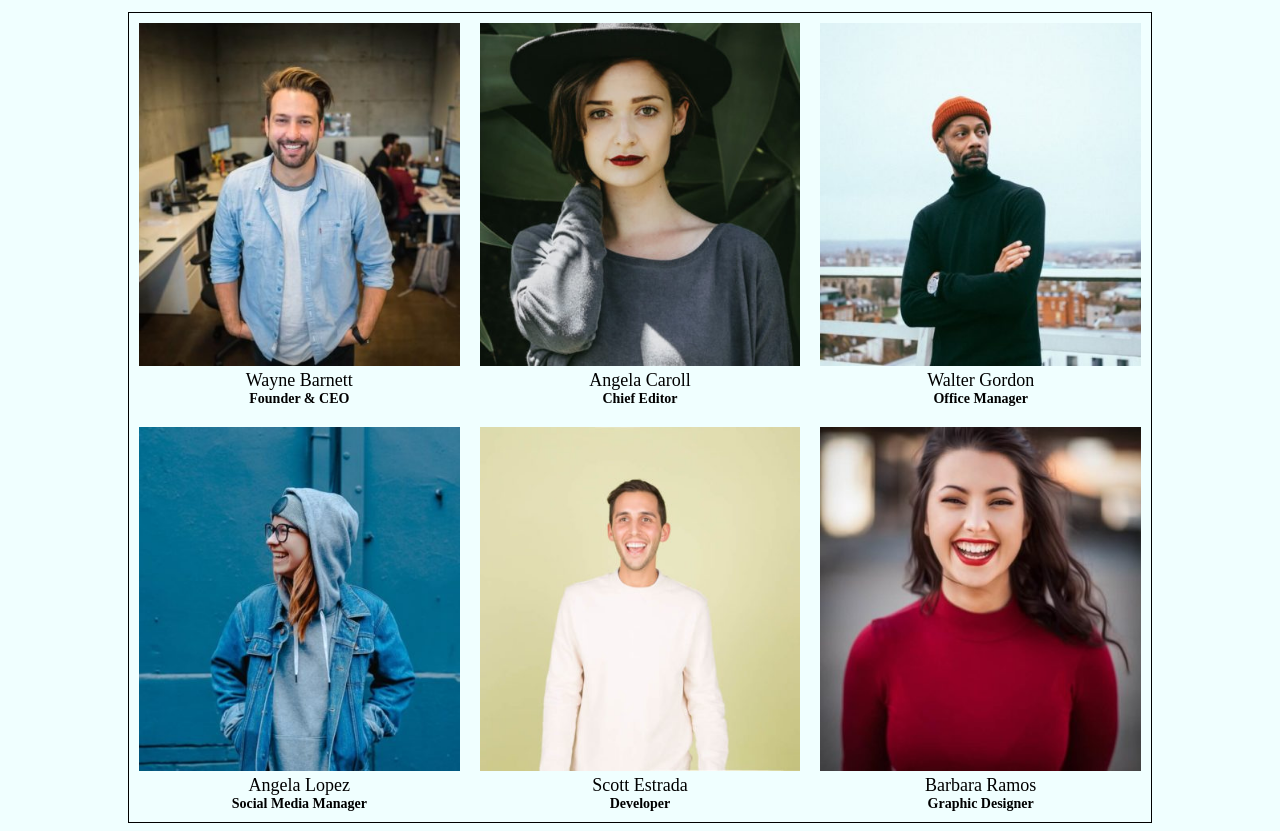
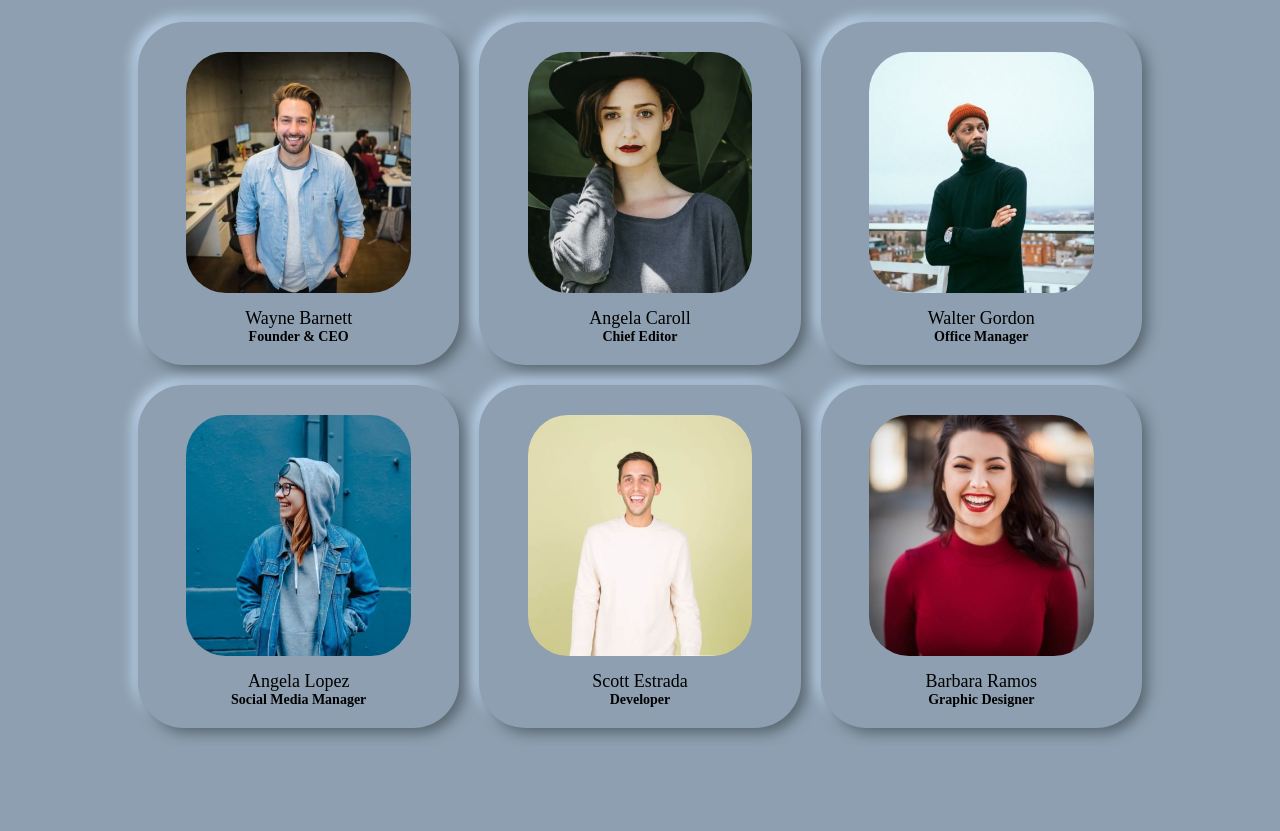
Before and after one commit to DennisEmp/js-our-team, a plain HTML site: page index.html in a window 1280 px wide. Shown: the part 89-920 px from the top of the page. After the commit the page ends 835 px from the top, so only its background shows below. Drawn offline with Linux system fonts and the light colour scheme.

Commit message:
css finito

```diff
--- a/css/style.css
+++ b/css/style.css
@@ -3,11 +3,14 @@
 }
 
 body {
-    background-color: azure;
+    background-color: #8d9fb0;
 }
 
 img {
-    max-width: 100%;
+    max-width: 70%;
+    border-radius: 40px;
+    display: flex;
+    margin: 0 auto;
 }
 
 .title {
@@ -18,21 +21,30 @@ img {
 
 .container {
     width: 80vw;
-    border: 1px solid black;
     margin: 0 auto;
     display: flex;
     flex-wrap: wrap;
     flex-direction: row;
 }
 
-.img {
+.box-user {
     width: calc((100% / 3) - 20px);
     margin: 10px;
+    border-radius: 46px;
+    background: #8d9fb0;
+    box-shadow:  5px 5px 13px #57636d,-5px -5px 13px #c3dbf3;
+    padding-top: 30px;
+    padding-bottom: 20px;
+}
+
+.img {
+    width: 100%;
 }
 
 #nome {
     text-align: center;
     font-size: 18px;
+    margin-top: 15px;
 }
 
 #ruolo {
--- a/js/main.js
+++ b/js/main.js
@@ -50,25 +50,22 @@ let ArrCard = [
 ]
 
 console.log(ArrCard);
-
-
 cards();
-
-
-
 function cards () {
 
     for (let i = 0; i < ArrCard.length; i++) {
 
         let newCard =
 
-        `<div class="img">
-            <img src="${ArrCard[i].foto}" alt="">
-            <div id="user-data">
-                <div id="nome">${ArrCard[i].Nome}</div>
-                <div id="ruolo">${ArrCard[i].Ruolo}</div>
+        `<div class="box-user">
+            <div class="img">
+                <img src="${ArrCard[i].foto}" alt="">
+                <div id="user-data">
+                    <div id="nome">${ArrCard[i].Nome}</div>
+                    <div id="ruolo">${ArrCard[i].Ruolo}</div>
+                </div>
             </div>
-        </div>`
+         </div>`
 
 
         const container=document.querySelector(".container").innerHTML += newCard
```
